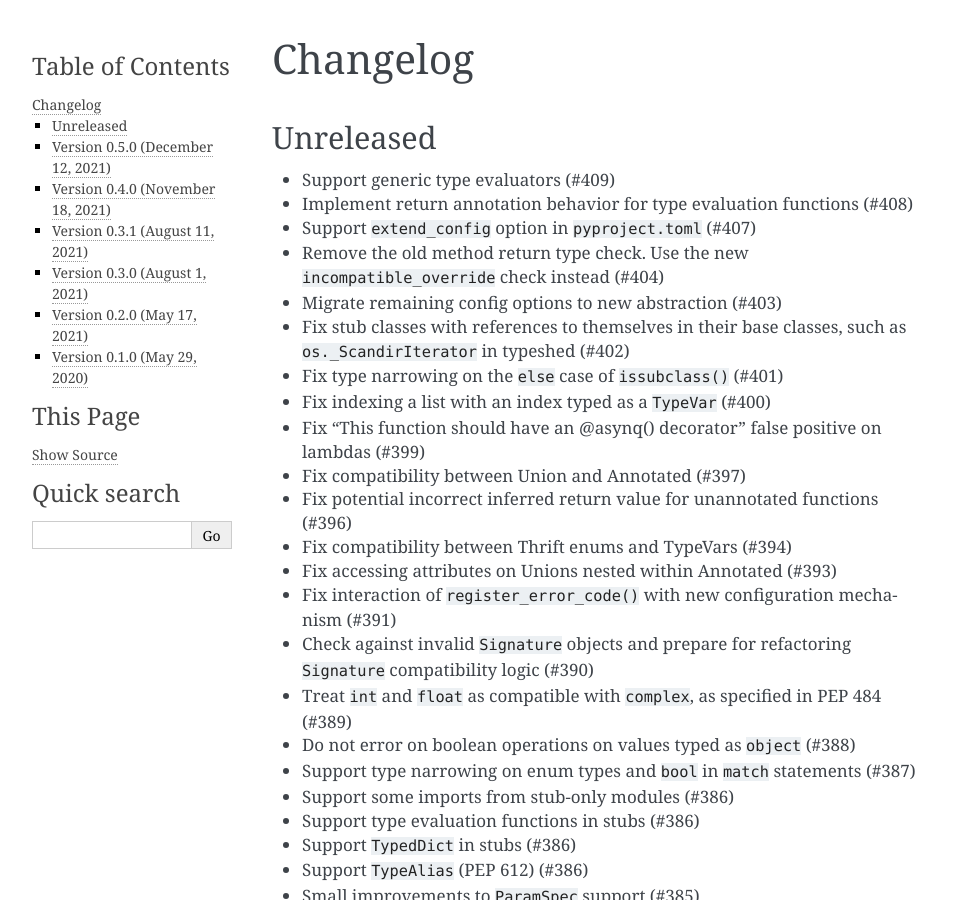
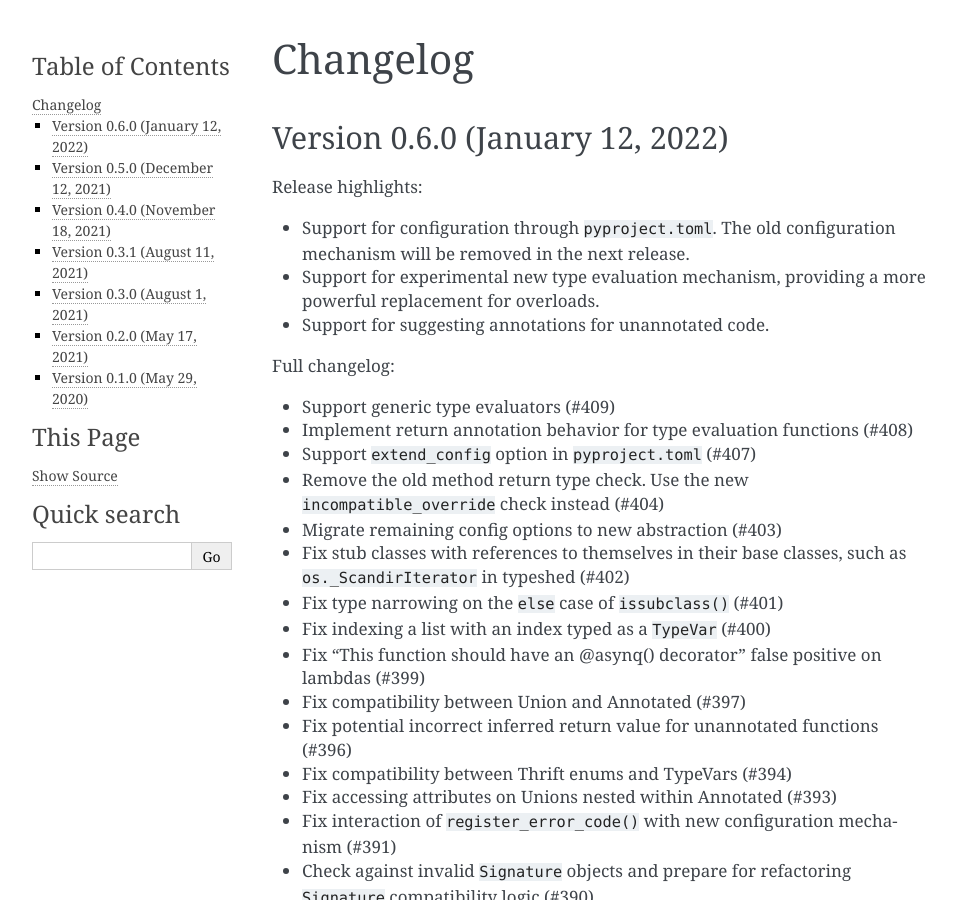
Before and after one commit to quora/pyanalyze, a Sphinx documentation site: the page built from docs/changelog.md, in a window 1280 px wide and 900 px high. Shown: the whole window, without its empty margins (148-1104 px from the left). Built offline with Sphinx 7.4.7, drawn with Linux system fonts in a browser that asks for light colours.

Commit message:
prepare release 0.6.0 (#413)

```diff
--- a/docs/changelog.md
+++ b/docs/changelog.md
@@ -1,7 +1,15 @@
 # Changelog
 
-## Unreleased
+## Version 0.6.0 (January 12, 2022)
 
+Release highlights:
+- Support for configuration through `pyproject.toml`. The old
+  configuration mechanism will be removed in the next release.
+- Support for experimental new type evaluation mechanism, providing
+  a more powerful replacement for overloads.
+- Support for suggesting annotations for unannotated code.
+
+Full changelog:
 - Support generic type evaluators (#409)
 - Implement return annotation behavior for type evaluation
   functions (#408)
--- a/setup.py
+++ b/setup.py
@@ -4,7 +4,7 @@ from setuptools import setup
 from setuptools.extension import Extension
 
 
-VERSION = "0.5.0"
+VERSION = "0.6.0"
 # Used in internal packaging system.
 if "SANTA_PACKAGE_VERSION" in os.environ:
     VERSION = "%s.%s" % (VERSION, os.environ["SANTA_PACKAGE_VERSION"])
```
